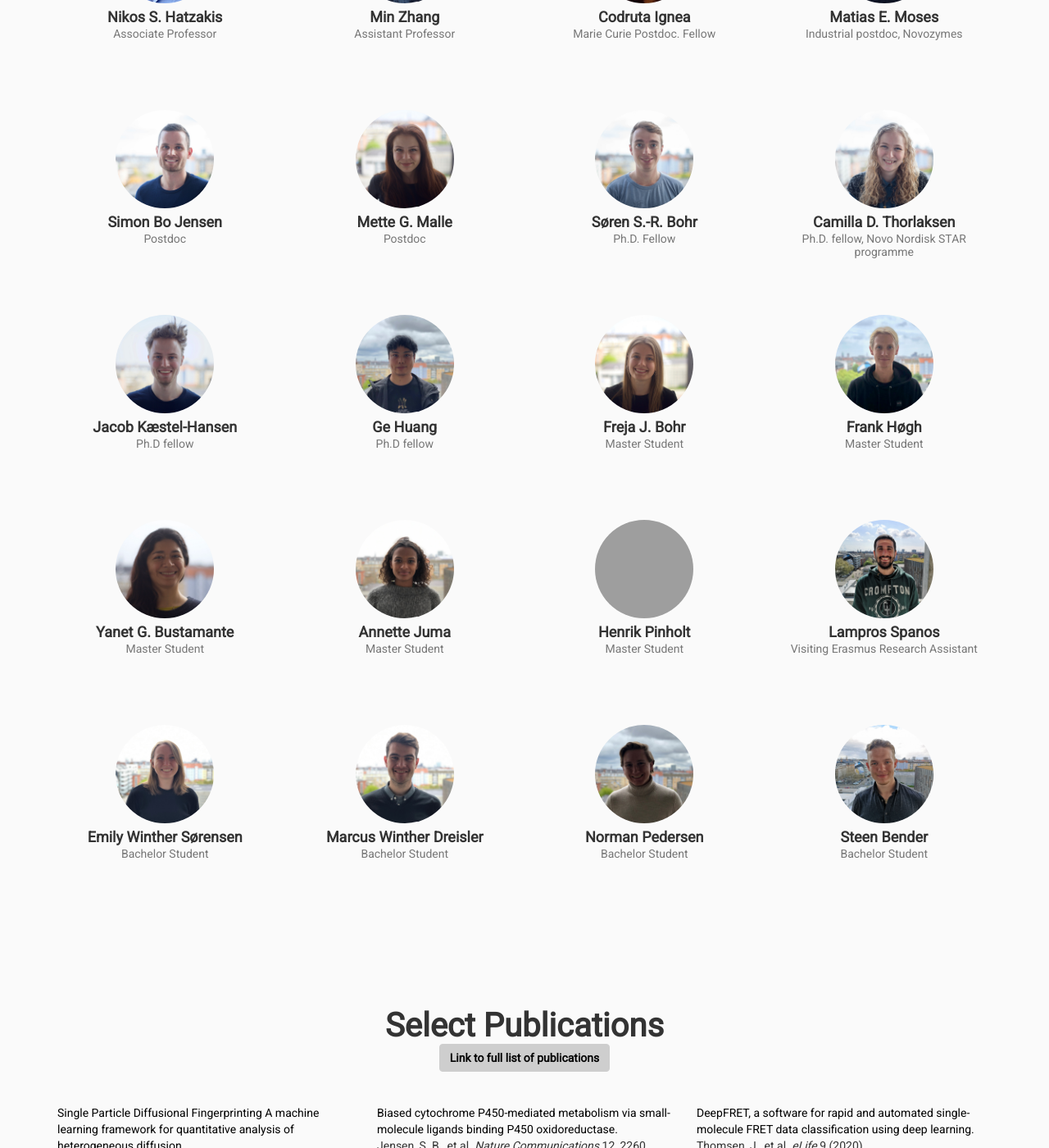
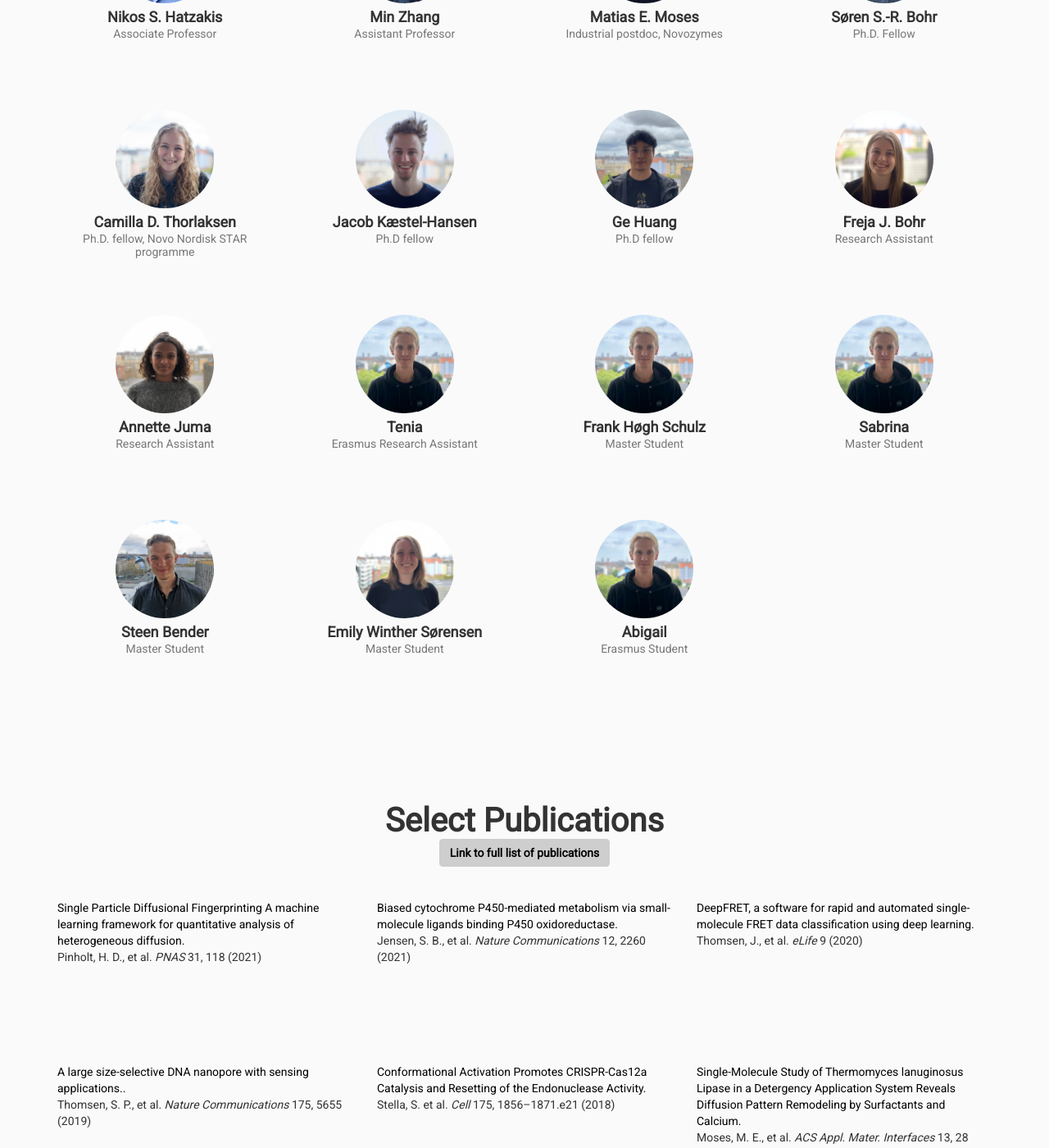
Before and after one commit to hatzakislab/hatzakislab.github.io, a Jekyll site: the page built from index.md, in a window 1280 px wide and 1400 px high, scrolled down 1402 px. Shown: the whole window at 82% size. Built offline with Jekyll 4.4.1, drawn with Linux system fonts in a browser that asks for light colours; some web fonts are replaced; comment, search, counter and statistics services are not loaded.

Commit message:
added ppl

```diff
--- a/_data/team.yml
+++ b/_data/team.yml
@@ -17,33 +17,11 @@
   desc: Assistant Professor
   blank: true
 
-- name: Codruta Ignea
-  img: /codruta-ignea.jpg
-  desc: Marie Curie Postdoc. Fellow
-  orcid: 0000-0002-6304-9413
-  blank: true
-
 - name: Matias E. Moses
   linkedin: matias-emil-moses
   img: /matias-moses.jpg
   orcid: 0000-0001-8776-5302
   desc: Industrial postdoc, Novozymes
-  blank: true
-
-- name: Simon Bo Jensen
-  img: /simon-jensen.jpg
-  desc: Postdoc
-  email: sbj@chem.ku.dk
-  linkedin: simon-bo-jensen
-  twitter: simon-bo-jensen
-  orcid: 0000-0002-8946-3831
-
-- name: Mette G. Malle
-  linkedin: mette-galsgaard-malle-180543192
-  email: malle@chem.ku.dk
-  img: /mette-malle.jpg
-  orcid: 0000-0003-3722-502X
-  desc: Postdoc
   blank: true
 
 - name: Søren S.-R. Bohr
@@ -77,59 +55,54 @@
 - name: Freja J. Bohr
   linkedin: freja-bohr-610100139
   img: /freja-bohr.jpg
-  desc: Master Student
+  desc: Research Assistant
   blank: true
 
-- name: Frank Høgh
+- name: Annette Juma
+  img: /annette-juma.jpg
+  desc: Research Assistant
+  linkedin: annette-juma-nielsen-12397b133
+  blank: true
+
+- name: Tenia
+  img: /frank.jpg
+  desc: Erasmus Research Assistant
+  blank: true
+
+- name: Frank Høgh Schulz
   img: /frank.jpg
   desc: Master Student
   blank: true
 
-- name: Yanet G. Bustamante
-  img: /yanet.jpg
+- name: Sabrina
+  img: /frank.jpg
   desc: Master Student
-  linkedin: ygarciab
   blank: true
 
-- name: Annette Juma
-  img: /annette-juma.jpg
+- name: Steen Bender
   desc: Master Student
-  linkedin: annette-juma-nielsen-12397b133
-  blank: true
-
-- name: Henrik Pinholt
-  linkedin: /henrik-pinholt-3bbb04105
-  img: /henrik-pinholt.jpg
-  desc: Master Student
-  twitter: HenrikPinholt
-  orcid: 0000-0002-4345-5334
-  blank: true
-
-- name: Lampros Spanos
-  img: /Lampros.jpg
-  desc: Visiting Erasmus Research Assistant
+  img: /STEEEEEEEEEEN1.jpg
   blank: true
 
 - name: Emily Winther Sørensen
   img: /Emily1.jpg
-  desc: Bachelor Student
+  desc: Master Student
   blank: true
 
-- name: Marcus Winther Dreisler
-  desc: Bachelor Student
-  img: /Marcus1.jpg
+# - name: Marcus Winther Dreisler
+#   desc: Bachelor Student
+#   img: /Marcus1.jpg
+#   blank: true
+
+# - name: Norman Pedersen
+#   desc: Bachelor Student
+#   img: /Norman1.jpg
+#   blank: true
+
+- name: Abigail
+  img: /frank.jpg
+  desc: Erasmus Student
   blank: true
-
-- name: Norman Pedersen
-  desc: Bachelor Student
-  img: /Norman1.jpg
-  blank: true
-
-- name: Steen Bender
-  desc: Bachelor Student
-  img: /STEEEEEEEEEEN1.jpg
-  blank: true
-
 
 # ALUMNI
 #- name: Amalie Sigersen Kallenbach
@@ -161,3 +134,33 @@
 #   orcid: 0000-0002-0148-9114
 #   email: johannes.thomsen@chem.ku.dk
 #   github: komodovaran
+
+# - name: Henrik Pinholt
+#   linkedin: /henrik-pinholt-3bbb04105
+#   img: /henrik-pinholt.jpg
+#   desc: Master Student
+#   twitter: HenrikPinholt
+#   orcid: 0000-0002-4345-5334
+#   blank: true
+
+# - name: Simon Bo Jensen
+#   img: /simon-jensen.jpg
+#   desc: Postdoc
+#   email: sbj@chem.ku.dk
+#   linkedin: simon-bo-jensen
+#   twitter: simon-bo-jensen
+#   orcid: 0000-0002-8946-3831
+
+# - name: Mette G. Malle
+#   linkedin: mette-galsgaard-malle-180543192
+#   email: malle@chem.ku.dk
+#   img: /mette-malle.jpg
+#   orcid: 0000-0003-3722-502X
+#   desc: Postdoc
+#   blank: true
+
+# - name: Codruta Ignea
+#   img: /codruta-ignea.jpg
+#   desc: Marie Curie Postdoc. Fellow
+#   orcid: 0000-0002-6304-9413
+#   blank: true
```
